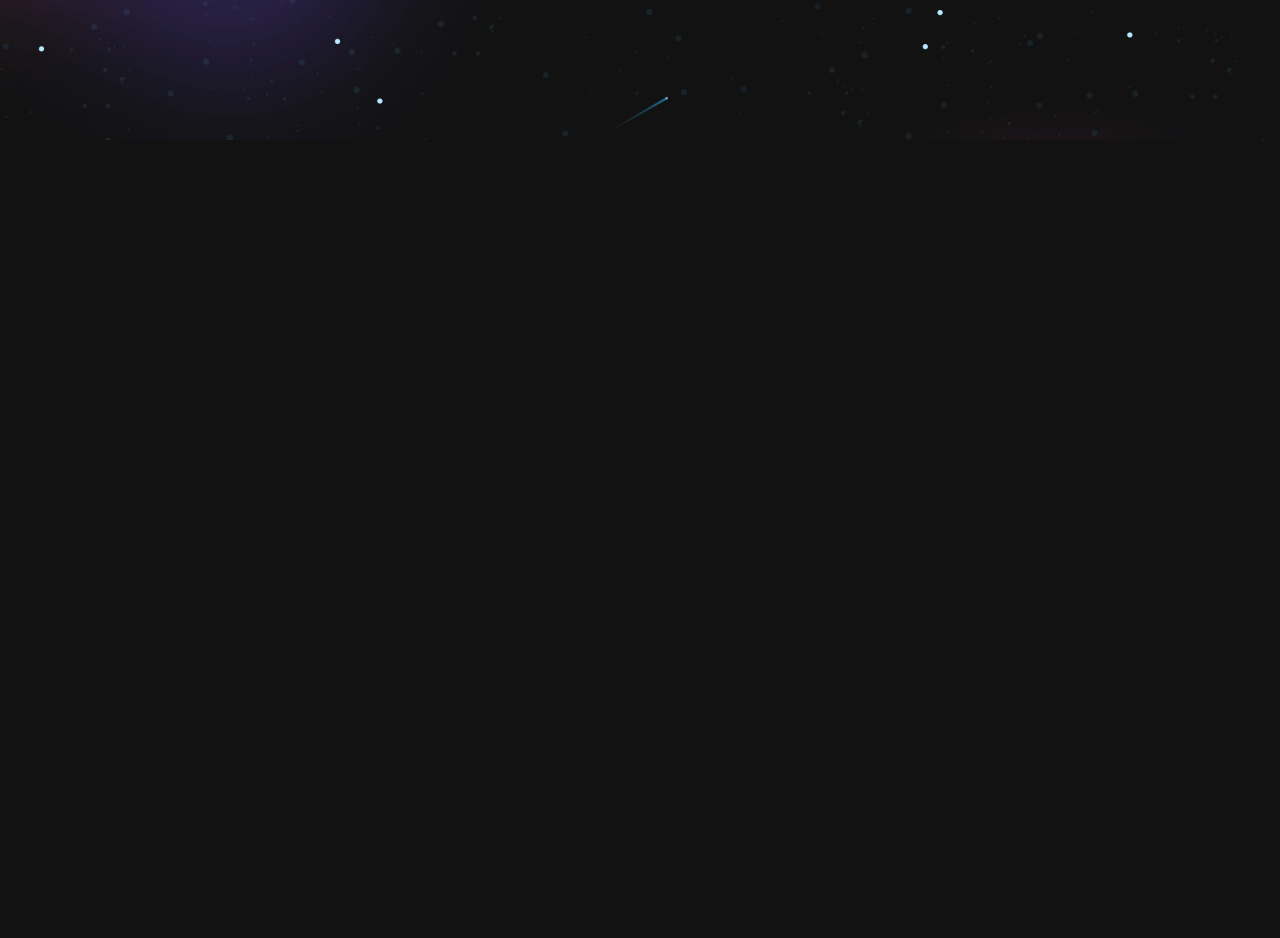
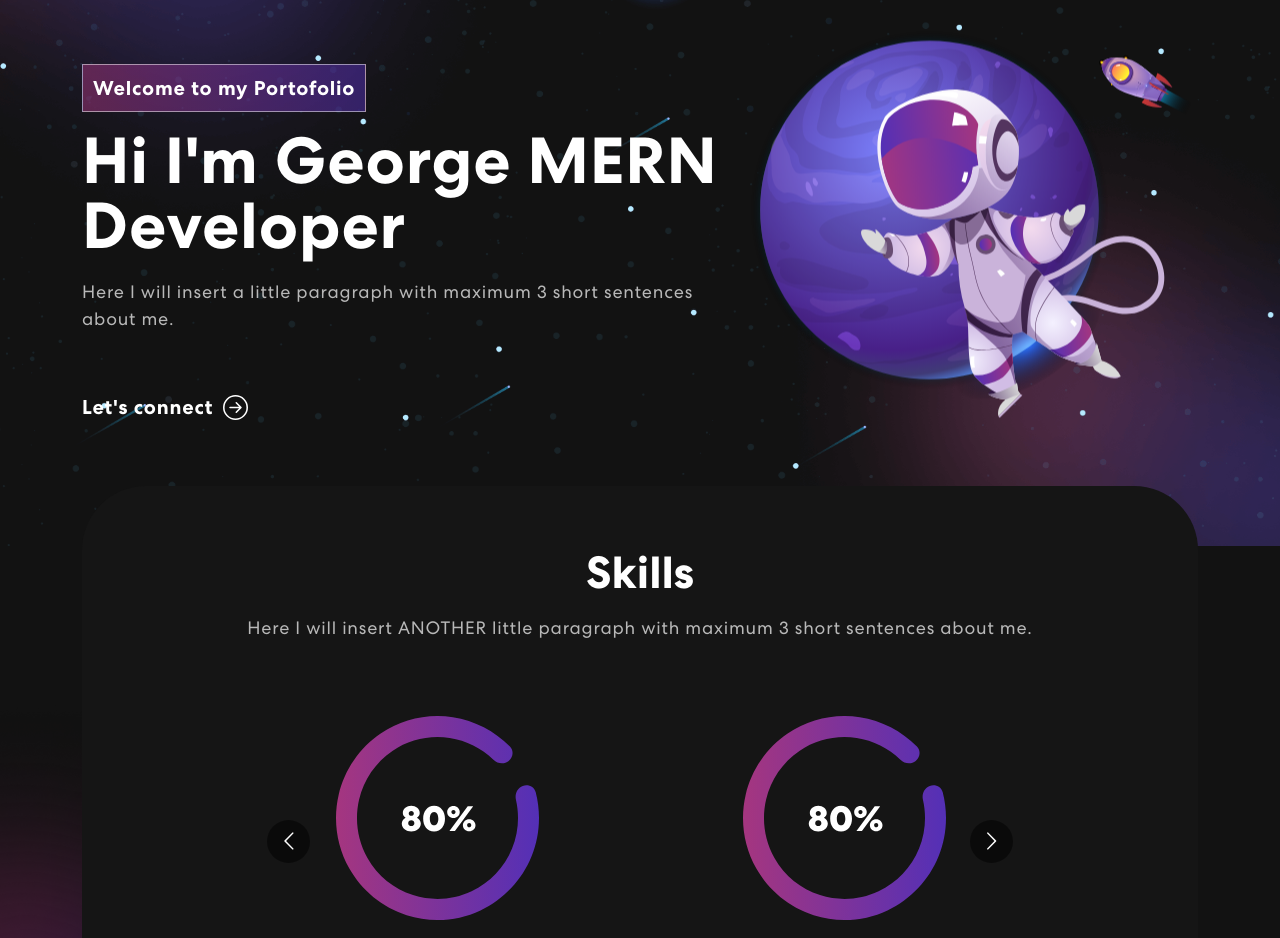
Before and after one commit to georgelungu/personal-portofolio, a React (Create React App) app: page / in a window 1280 px wide. Shown: the part 220-1158 px from the top of the page. Before the commit the page ends 800 px from the top, so only its background shows below. Built offline with nearby package versions, Linux system fonts and the light colour scheme.

Commit message:
finished the banner and the skills section

```diff
--- a/package.json
+++ b/package.json
@@ -9,7 +9,9 @@
     "bootstrap": "^5.3.2",
     "react": "^18.2.0",
     "react-bootstrap": "^2.9.0",
+    "react-bootstrap-icons": "^1.10.3",
     "react-dom": "^18.2.0",
+    "react-multi-carousel": "^2.8.4",
     "react-scripts": "5.0.1",
     "web-vitals": "^2.1.4"
   },
--- a/src/App.js
+++ b/src/App.js
@@ -5,12 +5,14 @@ import 'bootstrap/dist/css/bootstrap.min.css'
 
 import { NavBar } from './components/NavBar';
 import { Banner } from './components/Banner';
+import { Skills } from './components/Skills';
 
 function App() {
   return (
     <div className="App">
       <NavBar />
       <Banner />
+      <Skills />
     </div>
   );
 }
--- a/src/components/Banner.js
+++ b/src/components/Banner.js
@@ -1,12 +1,63 @@
+import { useState, useEffect } from "react";
 import { Col, Container, Row } from "react-bootstrap";
+import { ArrowRightCircle } from "react-bootstrap-icons";
+import headerImage from '../assets/img/header-img.svg'
 
 export const Banner = () => {
+
+    const [loopNum, setLoopNum] = useState(0)
+    const [isDeleting, setIsDeleting] = useState(false)
+    const toRotate = ["MERN Developer", "Web Developer", "Junior Front-End Developer"]
+    const [text, setText] = useState('')
+    const [delta, setDelta] = useState(300 - Math.random() * 100)
+    const period = 2000
+
+    useEffect(() => {
+        let ticker = setInterval(() => {
+            tick()
+        }, delta)
+        return () => {
+            clearInterval(ticker)
+        }
+    }, [text])
+
+    const tick = () => {
+        let i = loopNum % toRotate.length
+        let fullText = toRotate[i]
+        let updatedText = isDeleting ? fullText.substring(0, text.length - 1) : fullText.substring(0, text.length + 1)
+
+        setText(updatedText)
+
+        if (isDeleting)
+        {
+            setDelta(prevDelta => prevDelta / 2)
+        }
+
+        if (!isDeleting && updatedText === fullText)
+        {
+            setIsDeleting(true)
+            setDelta(period)
+        }
+        else if (isDeleting && updatedText === '')
+        {
+            setIsDeleting(false)
+            setLoopNum(loopNum + 1)
+            setDelta(300);
+        }
+    }
+
     return (
         <section className="banner" id="home">
             <Container>
-                <Row>
-                    <Col>
-
+                <Row className="align-items-center">
+                    <Col xs={12} md={6} xl={7}>
+                        <span className="tagline">Welcome to my Portofolio</span>
+                        <h1>{`Hi I'm George `}<span className="wrap">{text}</span></h1>
+                        <p>Here I will insert a little paragraph with maximum 3 short sentences about me.</p>
+                        <button onClick={() => console.log('connect')}>Let's connect <ArrowRightCircle size={25}/></button>
+                    </Col>
+                    <Col xs={12} md={6} xl={5}>
+                        <img src={headerImage} alt="Header Image"/>
                     </Col>
                 </Row>
             </Container>
--- /dev/null
+++ b/src/components/Skills.js
@@ -0,0 +1,71 @@
+import { Container, Row, Col } from 'react-bootstrap';
+import Carousel from 'react-multi-carousel';
+
+import 'react-multi-carousel/lib/styles.css';
+
+import meter1 from "../assets/img/meter1.svg"
+import meter2 from "../assets/img/meter2.svg"
+import meter3 from "../assets/img/meter3.svg"
+
+import colorSharp from "../assets/img/color-sharp.png"
+
+// left at 00:49:55
+
+export const Skills = () =>
+{
+    const responsive = {
+        superLargeDesktop: {
+          // the naming can be any, depends on you.
+          breakpoint: { max: 4000, min: 3000 },
+          items: 5
+        },
+        desktop: {
+          breakpoint: { max: 3000, min: 1024 },
+          items: 3
+        },
+        tablet: {
+          breakpoint: { max: 1024, min: 464 },
+          items: 2
+        },
+        mobile: {
+          breakpoint: { max: 464, min: 0 },
+          items: 1
+        }
+      };
+
+      return (
+        <section className='skill' id='skills'>
+            <Container>
+                <Row>
+                    <Col>
+                        <div className='skill-bx'>
+                            <h2>
+                                Skills
+                            </h2>
+                            <p>Here I will insert ANOTHER little paragraph with maximum 3 short sentences about me.</p>
+                            <Carousel responsive={responsive} infinite={true} className='skill-slider'>
+                                <div className='item'>
+                                    <img src={meter2} alt='Image'/>
+                                    <h5>MongoDB</h5>
+                                </div>
+                                <div className='item'>
+                                    <img src={meter2} alt='Image'/>
+                                    <h5>Express</h5>
+                                </div>
+                                <div className='item'>
+                                    <img src={meter2} alt='Image'/>
+                                    <h5>React</h5>
+                                </div>
+                                <div className='item'>
+                                    <img src={meter2} alt='Image'/>
+                                    <h5>NODE.js</h5>
+                                </div>
+                            </Carousel>
+                        </div>
+                    </Col>
+                </Row>
+            </Container>
+            <img className='background-image-left' src={colorSharp}/>
+        </section>
+      )
+}
```
Also changed, not shown: 1 other file (tests, documents, lock files or other folders).
